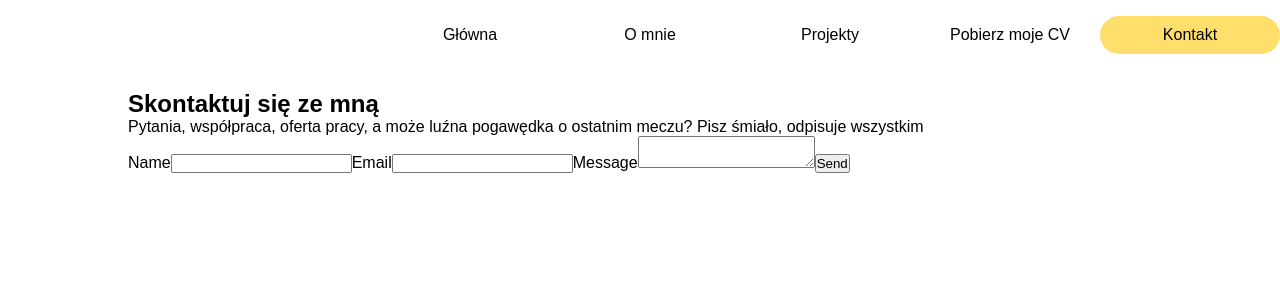
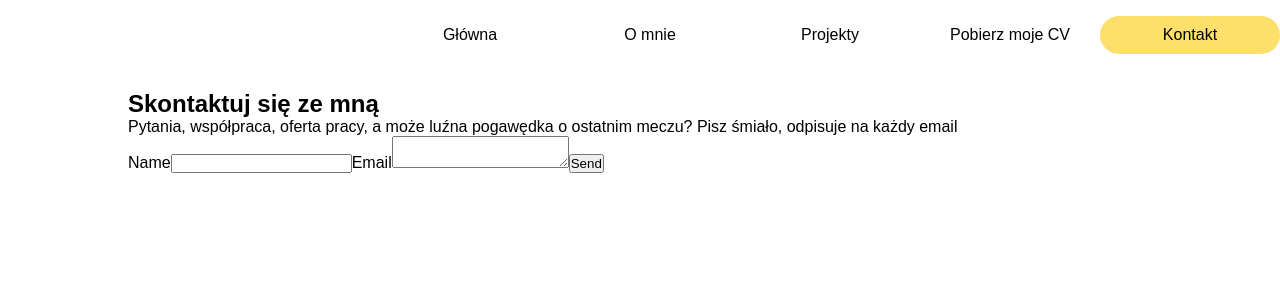
Before and after one commit to Maczi01/MyWebsite, a React (Create React App) app: page /contact in a window 1280 px wide. Shown: the top 300 px of the page. Built offline with nearby package versions, Linux system fonts and the light colour scheme.

Commit message:
Sending email (provisional) works ok.

```diff
--- a/src/Contact/ContactContent.js
+++ b/src/Contact/ContactContent.js
@@ -1,6 +1,10 @@
 import styled from "styled-components";
 import MainContainer from "../components/MainContainer";
 import emailjs from 'emailjs-com';
+import { send } from 'emailjs-com';
+
+import './ContactUs.css';
+
 
 const FormWrapper = styled.div`
       display: flex;
@@ -47,17 +51,16 @@ const StyledInput = styled.input`
     background-color: greenyellow;
 `;
 
-
-const SERVICE_ID = process.env.REACT_APP_FORM_SERVICE_KEY;
+const SERVICE_ID = "service_qzsarwb";
 const TEMPLATE_ID = process.env.REACT_APP_FORM_TEMPLATE_KEY;
 const USER_ID = process.env.REACT_APP_FORM_USER_KEY;
 
 const sendEmail = (e) => {
     e.preventDefault();
 
-    // send(SERVICE_ID, TEMPLATE_ID, "dupa dupa", USER_ID);
-
-    emailjs.sendForm(SERVICE_ID, TEMPLATE_ID, "dupaaaa", USER_ID)
+    emailjs.send(SERVICE_ID, TEMPLATE_ID, {from_name: 'on',
+        message: 'ddd',
+        reply_to: 'reply to me'}, USER_ID)
         .then((result) => {
             console.log(result.text);
         }, (error) => {
@@ -75,31 +78,17 @@ const ContactContent = () => (
             </h2>
             <p>
                 Pytania, współpraca, oferta pracy, a może luźna pogawędka o ostatnim meczu? Pisz śmiało, odpisuje
-                wszystkim
+                na każdy email
             </p>
 
             <form onSubmit={sendEmail}>
-                <input type="hidden" name="contact_number" />
+                <input type="hidden" name="contact_number"/>
                 <label>Name</label>
-                <input type="text" name="user_name" />
+                <input type="text" name="user_name"/>
                 <label>Email</label>
-                <input type="email" name="user_email" />
-                <label>Message</label>
-                <textarea name="message" />
-                <input type="submit" value="Send" />
+                <textarea name="messag  e"/>
+                <input type="submit" value="Send"/>
             </form>
-
-            {/*<form onSubmit={sendEmail}>*/}
-            {/*        <StyledLabel htmlFor="currentQuantity">*/}
-            {/*            <p>p</p>*/}
-            {/*        </StyledLabel>*/}
-            {/*        <StyledInput*/}
-            {/*        >*/}
-            {/*        </StyledInput>*/}
-
-            {/*    <input type="submit" value="Send" />*/}
-
-            {/*</form>*/}
         </MainContainer>
     </>
 )
--- /dev/null
+++ b/src/Contact/ContactUs.css
@@ -0,0 +1,3 @@
+.contact-form{
+    color: red;
+}
```
Also changed, not shown: 2 other files (tests, documents, lock files or other folders).
